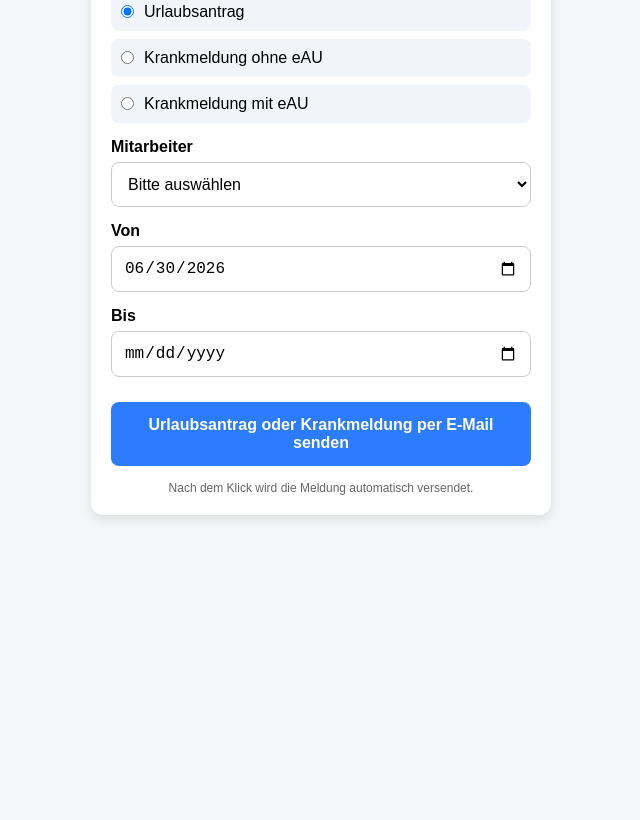
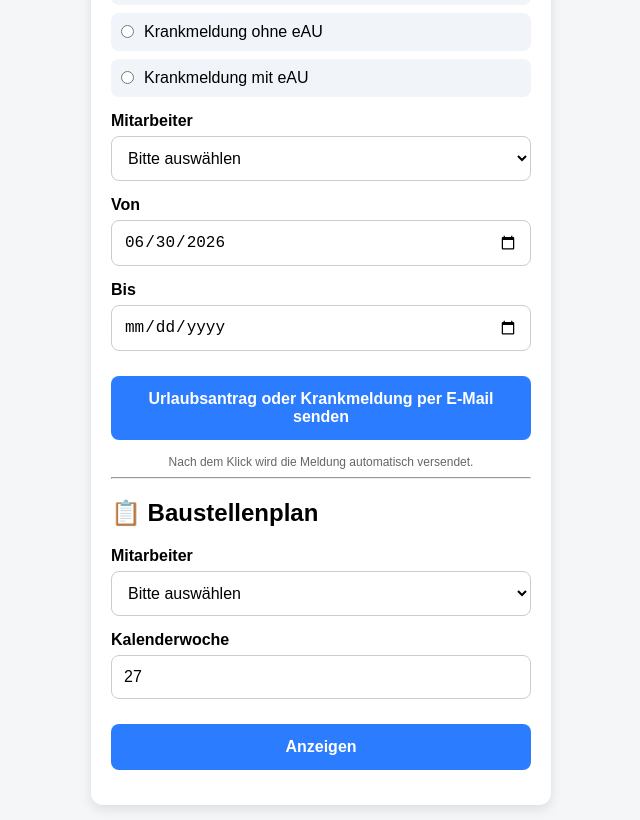
Before and after one commit to Jones0790/Ahnsbecker-APP, a plain HTML site: page index.html in a window 1280 px wide. Shown: the part 811-1631 px from the top of the page, without its empty margins (319-959 px from the left). Before the commit the page ends 1341 px from the top, so only its background shows below. Drawn offline with Linux system fonts and the light colour scheme.

Commit message:
Add files via upload

```diff
--- a/index.html
+++ b/index.html
@@ -132,8 +132,8 @@
 
   <img src="icon.png" alt="Ahnsbecker Logo" class="logo">
 
-  <h1>Ahnsbecker Urlaubs- & Krankmelder 3.0</h1>
-  <div class="subtitle">Schneller Urlaubsantrag und Krankmeldung per Handy</div>
+  <h1>Ahnsbecker APP 3.0</h1>
+  <div class="subtitle">Super Service International</div>
 
 <div class="info-box">
   <b>ℹ️ Bitte beachten</b><br><br>
@@ -200,6 +200,19 @@
     </div>
 
   </form>
+<hr>
+
+<h2>📋 Baustellenplan</h2>
+
+<label>Mitarbeiter</label>
+<select id="mitarbeiterPlan"></select>
+
+<label>Kalenderwoche</label>
+<input type="number" id="kw" min="1" max="53">
+
+<button type="button" onclick="ladeBaustellenplan()">Anzeigen</button>
+
+<div id="baustellenOutput" style="margin-top:15px;"></div>
 
 </div>
 
@@ -233,15 +246,18 @@ const mitarbeiterListe = [
 ];
 
 function ladeMitarbeiter() {
-  const select = document.getElementById("mitarbeiter");
+  const select1 = document.getElementById("mitarbeiter");
+  const select2 = document.getElementById("mitarbeiterPlan");
 
-  mitarbeiterListe.forEach(name => {
-    const option = document.createElement("option");
-    option.value = name;
-    option.textContent = name;
-    select.appendChild(option);
+  select1.innerHTML = '<option value="">Bitte auswählen</option>';
+  select2.innerHTML = '<option value="">Bitte auswählen</option>';
+
+  mitarbeiterListe.forEach(m => {
+    select1.add(new Option(m, m));
+    select2.add(new Option(m, m));
   });
 }
+
 
 function setToday() {
   const today = new Date().toISOString().split("T")[0];
@@ -260,7 +276,7 @@ function toggleEAU() {
 
 /* GOOGLE SCRIPT */
 
-const SCRIPT_URL = "https://script.google.com/macros/s/AKfycbxR3PPDUxQ5PteOaA46MGpG-WchAQDUELQFNJ4NShyxQzjwZxsTkZ-kSH1KQFXrPCLdcQ/exec";
+const SCRIPT_URL = "https://script.google.com/macros/s/AKfycbypmBxr2Bt2Ua-nuQszF0HeH4TYTRyAoNMxkhp9c_ttMzRFYDfICVZwhjzWoWHhleTL7g/exec";
 
 
 /* SENDEN */
@@ -293,13 +309,60 @@ document.getElementById("form").addEventListener("submit", function(e) {
   });
 
 });
+function ladeBaustellenplan() {
+  const m = document.getElementById("mitarbeiterPlan").value;
+  const kw = document.getElementById("kw").value;
 
+  if (!m) {
+    alert("Bitte Mitarbeiter wählen");
+    return;
+  }
+
+  if (!kw) {
+  alert("Bitte Kalenderwoche eingeben");
+  return;
+  }
+
+  fetch(`${SCRIPT_URL}?action=baustellenplan&mitarbeiter=${encodeURIComponent(m)}&kw=${kw}`)
+    .then(r => r.json())
+    .then(data => {
+
+      let html = "";
+
+      if (!data.daten || data.daten.length === 0) {
+        html = "Keine Daten gefunden";
+      } else {
+        data.daten.forEach(e => {
+          html += `
+            <div style="padding:10px; margin-bottom:10px; background:#f4f6f8; border-radius:8px;">
+              <b>${e.datum}</b><br>
+              ${e.baustelle1 || ""}<br>
+              ${e.baustelle2 || ""}<br>
+              ${e.baustelle3 || ""}
+            </div>
+          `;
+        });
+      }
+
+      document.getElementById("baustellenOutput").innerHTML = html;
+    })
+    .catch(() => {
+      document.getElementById("baustellenOutput").innerHTML = "❌ Fehler beim Laden";
+    });
+}
+
+function getKW() {
+  const d = new Date();
+  const onejan = new Date(d.getFullYear(),0,1);
+  return Math.ceil((((d - onejan) / 86400000) + onejan.getDay()+1)/7);
+}
 
 /* START */
 
 ladeMitarbeiter();
 setToday();
 toggleEAU();
+document.getElementById("kw").value = getKW();
 
 </script>
 
```
